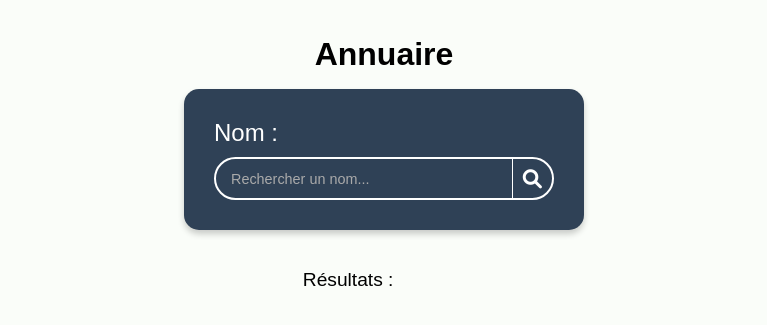
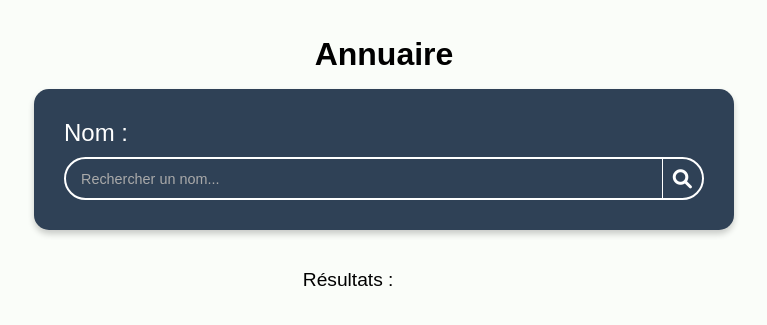
Before and after one commit to llclarall/ENT, a PHP site: page /annuaire.php in a window 1280 px wide. Shown: the top 325 px of the page, without its empty margins (256-1023 px from the left). Run offline with PHP 8.4, Linux system fonts and the light colour scheme.

Commit message:
modif taille

```diff
--- a/styles.css
+++ b/styles.css
@@ -1441,8 +1441,10 @@ background-color: var(--bleu-hover);
 
   @media (min-width: 1024px) {
     .search-container {
-      width: 50%;
-    }
+      width: 80%;
+      max-width: 700px;
+    }
+
 
     h1 {
       font-size: 2.2rem;
```
